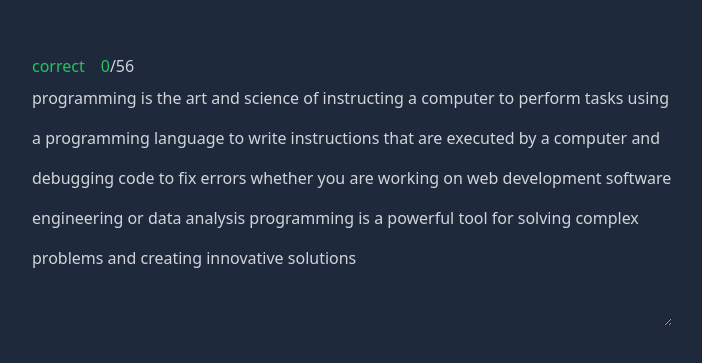
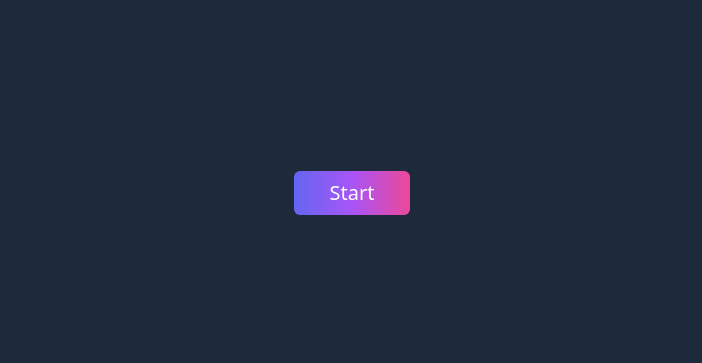
Before and after one commit to JaxonScott/shoefish-type-test, a Next.js app: page / in a window 1280 px wide. Shown: the part 207-570 px from the top of the page, without its empty margins (288-990 px from the left). Built offline with nearby package versions, Linux system fonts and the light colour scheme.

Commit message:
changed styles, readded timer, added score

```diff
--- a/src/pages/index.tsx
+++ b/src/pages/index.tsx
@@ -13,25 +13,23 @@ const Home: NextPage = () => {
 
   const handleTimerState = () => {
     setStarted(true);
+    setUserInput("");
   };
   //timer
   const time = React.useMemo(() => {
-    return Date.now() + 30 * 1000;
+    return Date.now() + 20 * 1000;
   }, [started]);
 
   const renderer = ({ seconds }: { seconds: number }) => {
     if (!started) {
-      return <button onClick={handleTimerState}>Start</button>;
+      return <button onClick={handleTimerState} className='px-9 text-xl text-white py-2 rounded-md bg-gradient-to-r from-indigo-500 via-purple-500 to-pink-500'>Start</button>;
     } else {
       return <span>{seconds}</span>;
     }
   };
 
   useEffect(() => {
-    if (
-      userInput[userInput.length - 1] ===
-      testData.text.join(" ")[userInput.length - 1]
-    ) {
+    if (userInput === testData.text.join(" ").slice(0, userInput.length)) {
       setCorrect(true);
     } else {
       console.log("not correct");
@@ -49,8 +47,9 @@ const Home: NextPage = () => {
         <link rel="icon" href="/favicon.ico" />
       </Head>
       <main className="mx-auto flex h-screen w-1/2 flex-col items-center justify-center">
-        <div>
         <div className="flex gap-4">
+          {userInput.split(" ").length > 1 || started ? (
+            <>
               <p>
                 {correct ? (
                   <span className="text-green-500">correct</span>
@@ -67,14 +66,30 @@ const Home: NextPage = () => {
                 >{`${userInput.split(" ").length - 1}`}</span>
                 /{`${testData.text.length - 1}`}
               </p>
+            </>
+          ) : (
+            <></>
+          )}
+          <Countdown
+            renderer={renderer}
+            date={time}
+            onComplete={() => setStarted(false)}
+          ></Countdown>
         </div>
+
+        {started ? (
+          <div>
             <p className="leading-10">{testData.text.join(" ")}</p>
             <textarea
-            className="w-full border-none bg-slate-800 text-white outline-none"
+              autoFocus
+              className="mt-4 h-1/2 w-full border-none bg-slate-800 text-white outline-none"
               value={userInput}
               onChange={(e) => setUserInput(e.target.value)}
             />
           </div>
+        ) : (
+          <></>
+        )}
       </main>
     </>
   );
```
Lines whose indentation alone changed are shown as unchanged.
